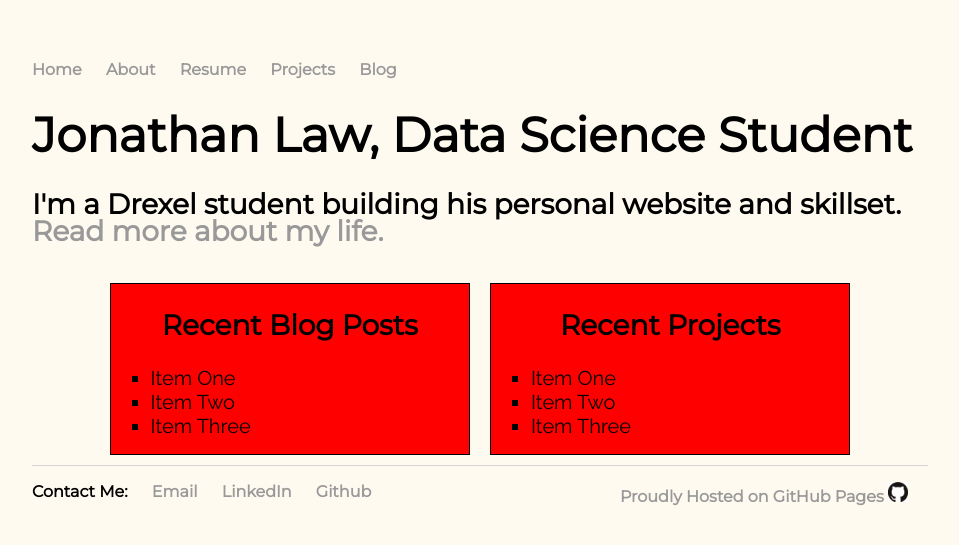
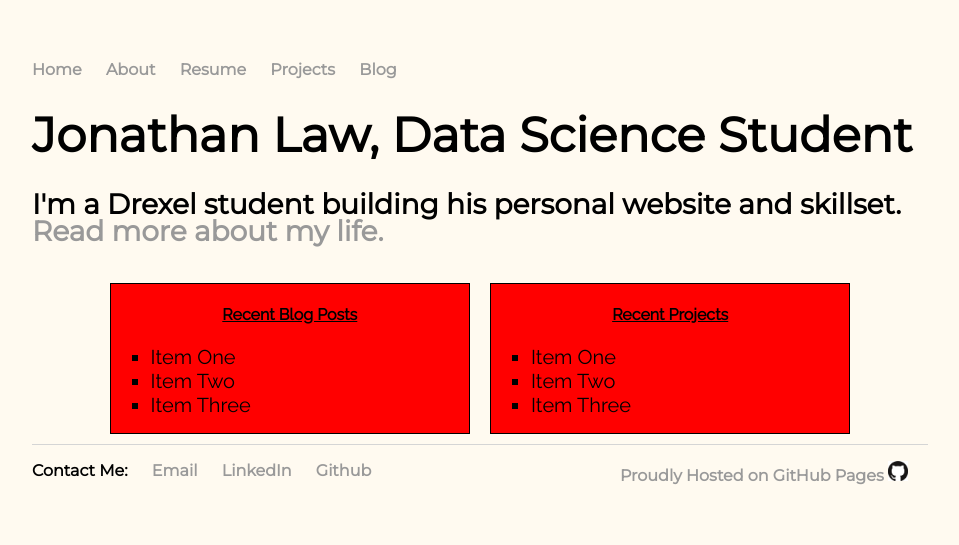
Before and after one commit to shindig7/my-site, a Jekyll site: the page built from index.html, in a window 1280 px wide. Shown: the top 545 px of the page, without its empty margins (160-1119 px from the left). Built offline with Jekyll 4.4.1, drawn with Linux system fonts in a browser that asks for light colours.

Commit message:
Shrank header size and added underline

```diff
--- a/index.html
+++ b/index.html
@@ -10,14 +10,14 @@ published: true
 </div><!-- /.blurb -->
 
 <div class="flex-container">
-	<div><h3 align="center">Recent Blog Posts</h3>
+	<div><h4 align="center"><u>Recent Blog Posts</u></h3>
 		<ul>
 			<li>Item One</li>
 			<li>Item Two</li>
 			<li>Item Three</li>
 		</ul>
 	</div>
-	<div><h3 align="center">Recent Projects</h3>
+	<div><h4 align="center"><u>Recent Projects</u></h3>
 		<ul>
 			<li>Item One</li>
 			<li>Item Two</li>
```
